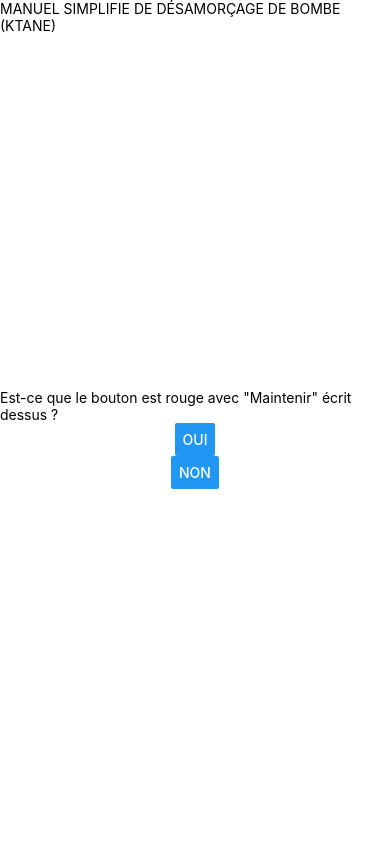
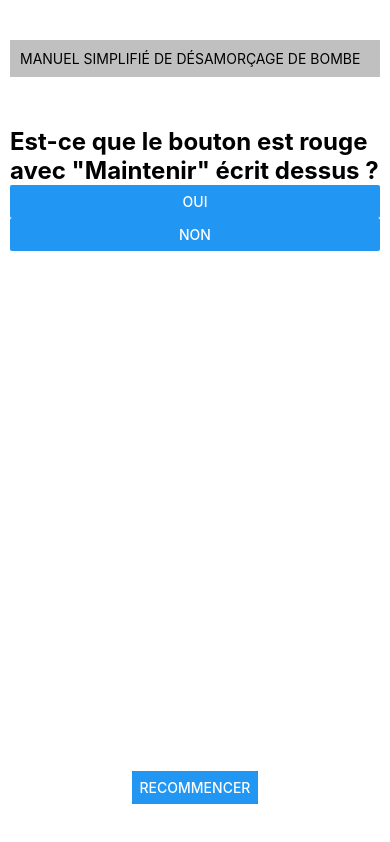
Before and after one commit to JeremyFelix720/ktane_manual, a React Native app: screen / in a window 390 px wide. Built offline with nearby package versions, Linux system fonts and the light colour scheme; grey boxes are pictures that could not be loaded.

Commit message:
:lipstick: unfinished button module style

```diff
--- a/App.js
+++ b/App.js
@@ -1,5 +1,5 @@
 import { StatusBar } from 'expo-status-bar';
-import { Button, StyleSheet, Text, View } from 'react-native';
+import { Image, Button, StyleSheet, Text, View } from 'react-native';
 import React, { useState } from 'react';
 
 export default function App() {
@@ -9,14 +9,22 @@ export default function App() {
 
   return (
     <View style={styles.container}>
-      <Text>MANUEL SIMPLIFIE DE DÉSAMORÇAGE DE BOMBE (KTANE)</Text>
+
+      <View style={styles.header}>
+        <Text>MANUEL SIMPLIFIÉ DE DÉSAMORÇAGE DE BOMBE</Text>
+        <Image
+          style={styles.image}
+          source={{uri: 'img:/ktane-logo.png'}}
+        />
         <StatusBar style="auto" />
+      </View>
 
       {step === 0 &&  // SI (...) ALORS
-        <View style={styles.container}>
-          <Text>Est-ce que le bouton est rouge avec "Maintenir" écrit dessus ?</Text>
+        <View style={styles.form}>
+          <Text style={styles.h2}>Est-ce que le bouton est rouge avec "Maintenir" écrit dessus ?</Text>
 
             <Button
+              style={[styles.button, styles.buttonGreen]}
               title={"Oui"}
               onPress={() => {
                 setStep(4);
@@ -24,6 +32,7 @@ export default function App() {
             />
 
             <Button
+              style={[styles.button, styles.buttonRed]}
               title={"Non"}
               onPress={() => {
                 setStep(1);
@@ -34,11 +43,12 @@ export default function App() {
       }
 
       {step === 1 &&  // SI (...) ALORS
-          <View style={styles.container}>
+          <View style={styles.form}>
 
-            <Text>Combien y a-t-il de de piles ?</Text>
+            <Text style={styles.h2}>Combien y a-t-il de de piles ?</Text>
 
               <Button
+                style={styles.button}
                 title={"0 ou 1"}
                 onPress={() => {
                   setStep(5);
@@ -46,6 +56,7 @@ export default function App() {
               />
 
               <Button
+                style={styles.button}
                 title={"2"}
                 onPress={() => {
                   setStep(2);
@@ -54,6 +65,7 @@ export default function App() {
               />
 
               <Button
+                style={styles.button}
                 title={"3 ou +"}
                 onPress={() => {
                   setStep(2);
@@ -64,11 +76,12 @@ export default function App() {
         }
 
       {step === 2 &&  // SI (...) ALORS
-        <View style={styles.container}>
+        <View style={styles.form}>
 
-          <Text>Est-ce qu'il y a écrit "Exploser" sur le bouton ?</Text>
+          <Text style={styles.h2}>Est-ce qu'il y a écrit "Exploser" sur le bouton ?</Text>
 
             <Button
+              style={[styles.button, styles.buttonGreen]}
               title={"Oui"}
               onPress={() => {
                 setStep(4);
@@ -76,28 +89,26 @@ export default function App() {
             />
 
             <Button
+              style={[styles.button, styles.buttonRed]}
               title={"Non"}
               onPress={() => {
-
                 {battery === 2 &&
                   setStep(5);
                 }
-
                   setStep(3);
-
               }}
             />
 
         </View>
-
       }
 
       {step === 3 &&  // SI (...) ALORS
-          <View style={styles.container}>
+          <View style={styles.form}>
 
-            <Text>Est-ce qu'il y a un indicateur à côté du bouton avec écrit "FRK" dessus ?</Text>
+            <Text style={styles.h2}>Est-ce qu'il y a un indicateur à côté du bouton avec écrit "FRK" dessus ?</Text>
 
               <Button
+                style={[styles.button, styles.buttonGreen]}
                 title={"Oui"}
                 onPress={() => {
                   setStep(4);
@@ -105,6 +116,7 @@ export default function App() {
               />
 
               <Button
+                style={[styles.button, styles.buttonRed]}
                 title={"Non"}
                 onPress={() => {
                   setStep(5);
@@ -115,28 +127,31 @@ export default function App() {
         }
 
         {step === 4 &&  // SI (...) ALORS
-          <View style={styles.container}>
+          <View style={styles.form}>
 
-            <Text>SOLUTION : Appuyer et relâcher immédiatement le bouton.</Text>
+            <Text style={styles.h2}>SOLUTION : Appuyer et relâcher immédiatement le bouton.</Text>
 
           </View>
         }
 
         {step === 5 &&  // SI (...) ALORS
-          <View style={styles.container}>
+          <View style={styles.form}>
 
-            <Text>Maintenir le bouton appuyé et attendre mon signal pour relâcher le bouton.</Text>
+            <Text style={styles.h2}>Maintenir le bouton appuyé et attendre mon signal pour relâcher le bouton.</Text>
 
-            <Text>Quelle est la couleur de la bande à côté du bouton ?</Text>
+            <Text style={styles.h2}>Quelle est la couleur de la bande à côté du bouton ?</Text>
 
               <Button
+                style={[styles.button, styles.buttonBlue]}
                 title={"Bleue"}
                 onPress={() => {
                   setStep(6);
                 }}
               />
 
+
               <Button
+                style={[styles.button, styles.buttonYellow]}
                 title={"Jaune"}
                 onPress={() => {
                   setStep(7);
@@ -144,6 +159,7 @@ export default function App() {
               />
 
             <Button
+              style={styles.button}
               title={"Blanche ou d'une autre couleur"}
               onPress={() => {
                 setStep(8);
@@ -154,38 +170,102 @@ export default function App() {
         }
 
       {step === 6 &&  // SI (...) ALORS
-        <View style={styles.container}>
+        <View style={styles.form}>
 
-          <Text>Relâcher le bouton lorsque le compte à rebours affiche un 4 à n'importe quelle position.</Text>
+          <Text style={styles.h2}>Relâcher le bouton lorsque le compte à rebours affiche un 4 à n'importe quelle position.</Text>
 
         </View>
       }
 
       {step === 7 &&  // SI (...) ALORS
-        <View style={styles.container}>
+        <View style={styles.form}>
 
-          <Text>Relâcher le bouton lorsque le compte à rebours affiche un 5 à n'importe quelle position.</Text>
+          <Text style={styles.h2}>Relâcher le bouton lorsque le compte à rebours affiche un 5 à n'importe quelle position.</Text>
 
         </View>
       }
 
       {step === 8 &&  // SI (...) ALORS
-        <View style={styles.container}>
+        <View style={styles.form}>
 
-          <Text>Relâcher le bouton lorsque le compte à rebours affiche un 1 à n'importe quelle position.</Text>
+          <Text style={styles.h2}>Relâcher le bouton lorsque le compte à rebours affiche un 1 à n'importe quelle position.</Text>
 
         </View>
       }
+
+      <View style={[styles.button, styles.buttonBack]}>
+        <Button
+          title={"Recommencer"}
+          onPress={() => {
+            setStep(0);
+          }}
+        />
+      </View>
 
     </View>
   );
 }
 
 const styles = StyleSheet.create({
+
   container: {
     flex: 1,
-    backgroundColor: '#fff',
-    alignItems: 'center',
-    justifyContent: 'center',
+    margin: 10,
   },
+
+  header: {
+    position: 'relative',
+    top: 30,
+    padding: 10,
+    backgroundColor: '#C0C0C0',
+    color: '#FFF',
+    fontWeight: 'bold',
+  },
+
+  image: {
+    width: 150,
+  },
+
+  form: {
+    position: 'relative',
+    top: 80,
+    color: '#303030',
+    flexDirection: 'column',
+  },
+
+  h2: {
+    width: '100%',
+    fontWeight: 'bold',
+    fontSize: 24,
+  },
+
+  button: {
+    alignSelf: 'center',
+    backgroundColor: '#696969',
+    color: '#FFF',
+    fontWeight: 'bold',
+    margin: '10',
+  },
+
+  buttonRed: {
+    backgroundColor: '#FF0000',
+  },
+
+  buttonGreen: {
+    backgroundColor: '#32CD32',
+  },
+
+  buttonBlue: {
+    backgroundColor: '#4169E1',
+  },
+
+  buttonYellow: {
+    backgroundColor: '#FFD700',
+  },
+
+  buttonBack: {
+    position: 'absolute',
+    bottom: 30,
+  }
+
 });
```
Also changed, not shown: img/ktane-logo.png (added). Lines whose indentation alone changed are shown as unchanged.
